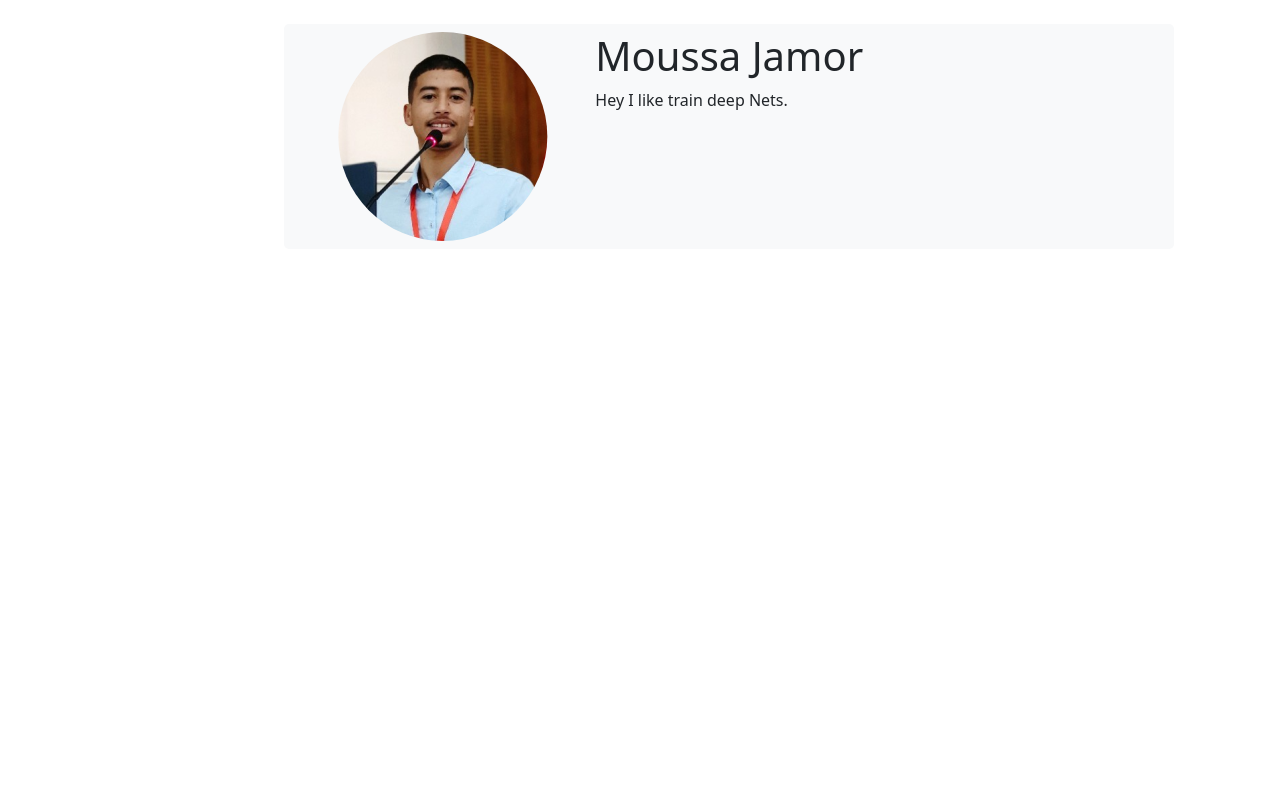
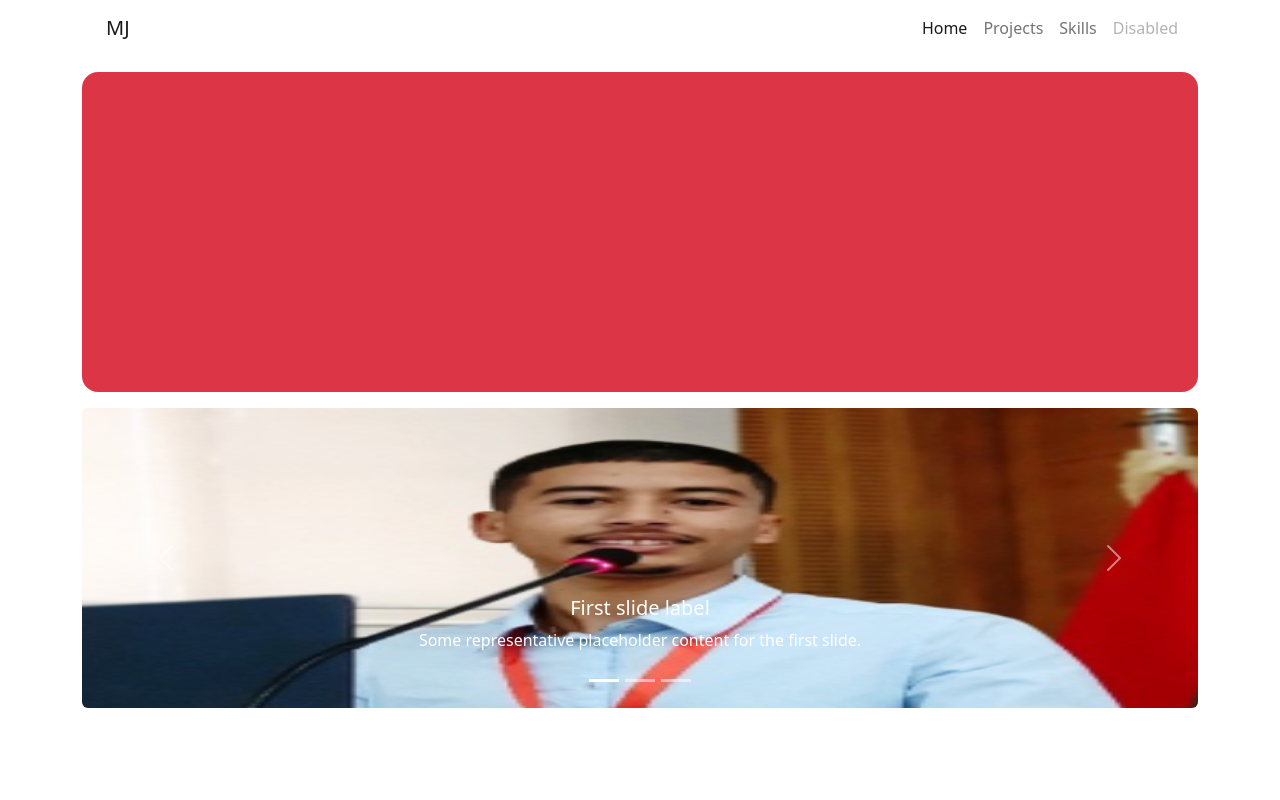
Before and after one commit to JamorMoussa/Moussa-Jamor-Portfolio, a Flask app: page / in a window 1280 px wide. Run offline with Flask 3, Linux system fonts and the light colour scheme.

Commit message:
setup new look for the siteweb

```diff
--- a/templates/base.html
+++ b/templates/base.html
@@ -15,9 +15,68 @@
   <div class="container-fluid">
     <div class="container" style="height: 100vh;">
 
-      <div class="container">
-        {% block profile %}
-        {% endblock %}
+      <nav class="navbar navbar-expand-sm bg-body-tertiary">
+        <div class="container-fluid">
+          <div class="container">
+            <a class="navbar-brand" href="/">
+              <!-- <img src="{{ url_for('static', filename='images/logo.png')}}" alt="Bootstrap" width="44" height="44"> -->
+               MJ
+            </a>
+          </div>
+          <button class="navbar-toggler" type="button" data-bs-toggle="collapse" data-bs-target="#navbarNavAltMarkup" aria-controls="navbarNavAltMarkup" aria-expanded="false" aria-label="Toggle navigation">
+            <span class="navbar-toggler-icon"></span>
+          </button>
+          <div class="collapse navbar-collapse" id="navbarNavAltMarkup">
+            <div class="navbar-nav">
+              <a class="nav-link active" aria-current="page" href="#">Home</a>
+              <a class="nav-link" href="#">Projects</a>
+              <a class="nav-link" href="#">Skills</a>
+              <a class="nav-link disabled" aria-disabled="true">Disabled</a>
+            </div>
+          </div>
+        </div>
+      </nav>
+
+      <div class="container bg-danger mt-3 mb-3 rounded-4" style="height: 40vh;">
+      </div>
+
+      <div id="carouselExampleCaptions mt-3 mb-3" class="carousel slide">
+        <div class="carousel-indicators">
+          <button type="button" data-bs-target="#carouselExampleCaptions" data-bs-slide-to="0" class="active" aria-current="true" aria-label="Slide 1"></button>
+          <button type="button" data-bs-target="#carouselExampleCaptions" data-bs-slide-to="1" aria-label="Slide 2"></button>
+          <button type="button" data-bs-target="#carouselExampleCaptions" data-bs-slide-to="2" aria-label="Slide 3"></button>
+        </div>
+        <div class="carousel-inner rounded-2">
+          <div class="carousel-item active">
+            <img src="{{ url_for('static', filename='images/jamor.png')}}" height="300px" class="d-block w-100" alt="...">
+            <div class="carousel-caption d-none d-md-block">
+              <h5>First slide label</h5>
+              <p>Some representative placeholder content for the first slide.</p>
+            </div>
+          </div>
+          <div class="carousel-item">
+            <img src="{{ url_for('static', filename='images/jamor.png')}}" class="d-block w-100" alt="...">
+            <div class="carousel-caption d-none d-md-block">
+              <h5>Second slide label</h5>
+              <p>Some representative placeholder content for the second slide.</p>
+            </div>
+          </div>
+          <div class="carousel-item">
+            <img src="{{ url_for('static', filename='images/jamor.png')}}" class="d-block w-100" alt="...">
+            <div class="carousel-caption d-none d-md-block">
+              <h5>Third slide label</h5>
+              <p>Some representative placeholder content for the third slide.</p>
+            </div>
+          </div>
+        </div>
+        <button class="carousel-control-prev" type="button" data-bs-target="#carouselExampleCaptions" data-bs-slide="prev">
+          <span class="carousel-control-prev-icon" aria-hidden="true"></span>
+          <span class="visually-hidden">Previous</span>
+        </button>
+        <button class="carousel-control-next" type="button" data-bs-target="#carouselExampleCaptions" data-bs-slide="next">
+          <span class="carousel-control-next-icon" aria-hidden="true"></span>
+          <span class="visually-hidden">Next</span>
+        </button>
       </div>
 
     </div>
--- a/templates/profile.html
+++ b/templates/profile.html
@@ -2,7 +2,7 @@
 
 
 {% block profile %}
-<div class="container row">
+<!-- <div class="container row">
     <div class="container col-1"></div>
     <div class="container profile row mt-4 col-10 bg-light p-2 flex-column-inverse">
         <div class="container profile-img col-4">
@@ -16,5 +16,5 @@
         </div>
         <div class="container col-1"></div>
     </div>
-</div>
+</div> -->
 {% endblock %}
```
Also changed, not shown: static/images/logo.png (added).
